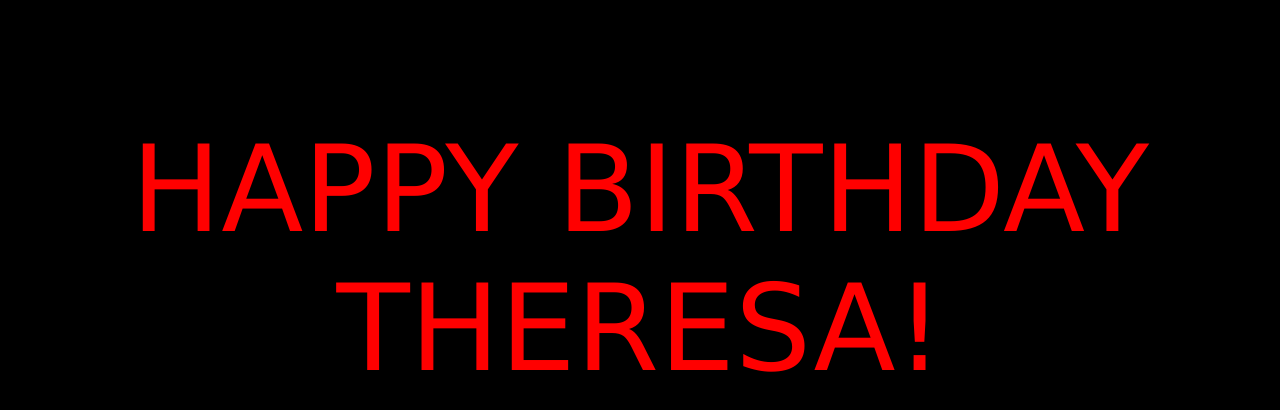
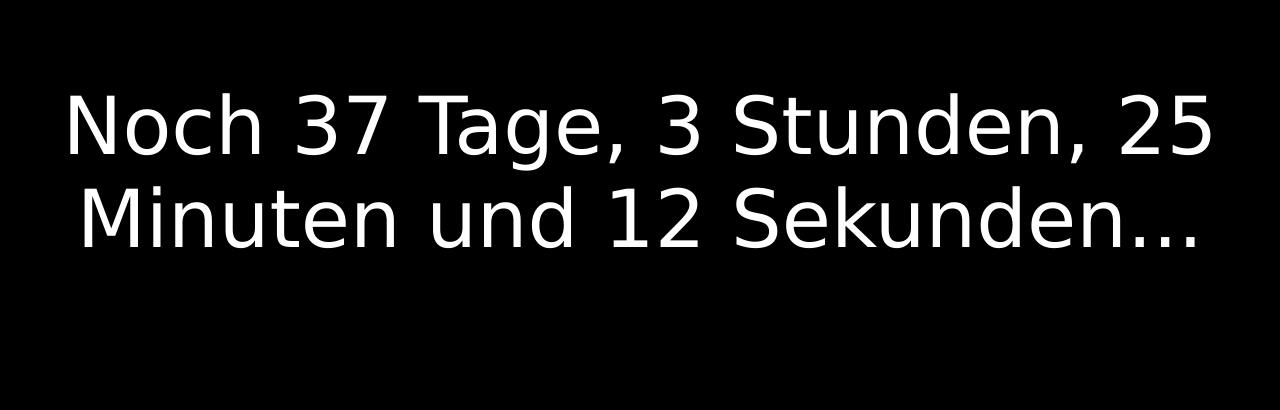
Before and after one commit to pstddy/pstddy.github.io, a plain HTML site: page index.html in a window 1280 px wide. Drawn offline with Linux system fonts and the light colour scheme.

Commit message:
My birthday's next

```diff
--- a/index.html
+++ b/index.html
@@ -3,7 +3,7 @@
   <body style="background-color: black;">
     <p id="countdown" style="background-color: black; color: white; font-family: Verdana, Geneva, Tahoma, sans-serif; font-size: 80px; text-align: center;"></p>
     <script>
-      var zielDatum = new Date('2020-11-11 00:00:00 GMT+0100');
+      var zielDatum = new Date('2021-06-06 00:00:00 GMT+0100');
       var x = setInterval(function() {
         let now = new Date().getTime();
         let diff = zielDatum - now;
@@ -42,7 +42,7 @@
         if (diff > 0 && restZeit != 0) {
           countdownElement.innerHTML = restZeit;
         } else {
-          countdownElement.innerHTML = 'HAPPY BIRTHDAY THERESA!';
+          countdownElement.innerHTML = 'HAPPY BIRTHDAY ME!';
           countdownElement.style.fontSize = '120px';
           switch (-sekunden) {
             case 1:
```
